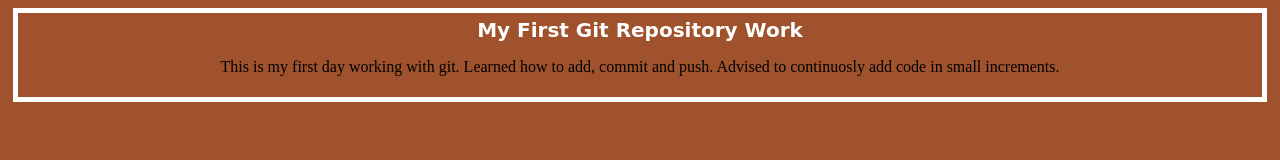
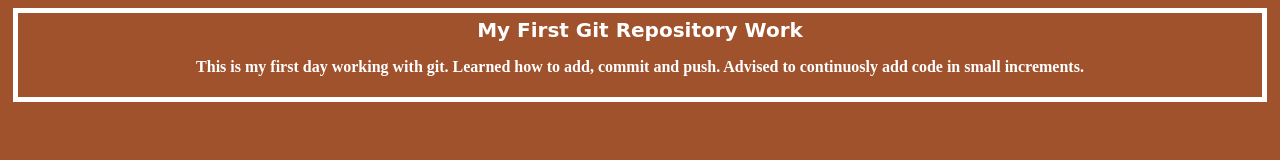
Before and after one commit to ranayesmeen/my-first-repo, a plain HTML site: page index.html in a window 1280 px wide. Drawn offline with Linux system fonts and the light colour scheme.

Commit message:
added new stuff

```diff
--- a/New Folder/style.css
+++ b/New Folder/style.css
@@ -11,6 +11,10 @@
     margin:5px;
     padding: 5px;
     border:5px solid white;
+    color:white;
+}
+p{
+    font-weight:bold;
 }
 body{
     background-color:sienna;
```
